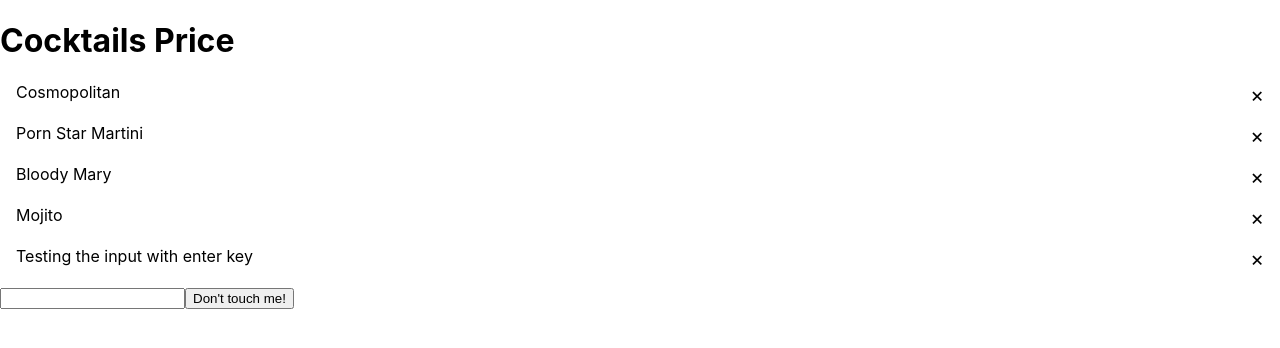
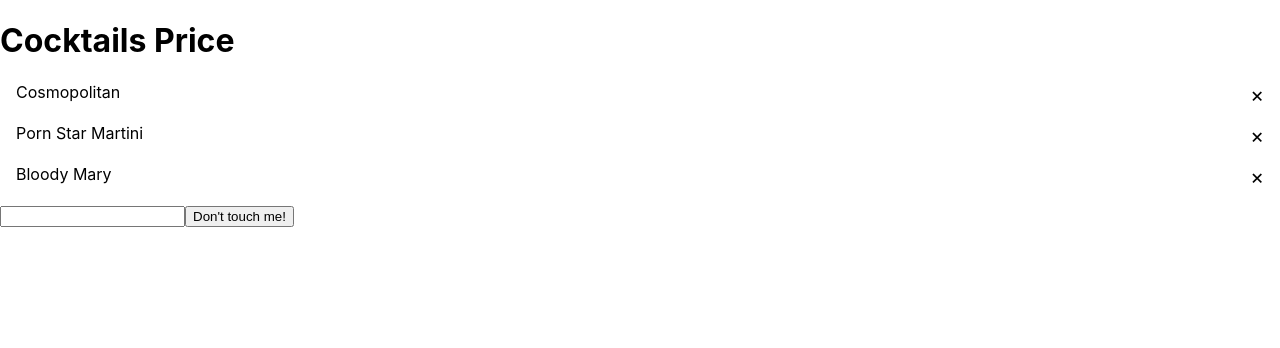
Before and after one commit to flaviusbohaciuc/cocktail-price, a React (Create React App) app: page / in a window 1280 px wide. Shown: the top 348 px of the page. Built offline with nearby package versions, Linux system fonts and the light colour scheme; data requests are answered from the project's data file.

Commit message:
update cocktail component to be able to delete from database

```diff
--- a/src/component/cocktail/cocktail.jsx
+++ b/src/component/cocktail/cocktail.jsx
@@ -2,7 +2,7 @@ import React, { Component } from 'react';
 import AddCocktail from './add-cocktail';
 import { BASE_URL } from './constant';
 import axios from 'axios';
-import './cocktail.css'
+import './cocktail.css';
 
 class Cocktail extends Component {
 	state = {
@@ -18,7 +18,7 @@ class Cocktail extends Component {
 		this.getCocktail();
 	}
 
-	addCockTailToState = (something) => {
+	addCocktailToState = (something) => {
 		console.log(`Just added ${something}`);
 		this.setState({
 			cocktail: [
@@ -41,11 +41,26 @@ class Cocktail extends Component {
 		));
 	};
 
+	async deleteCocktail(id) {
+		console.log(`cocktail with id "${id}" has been deleted`);
+		await axios
+			.delete(`${BASE_URL}cocktail/${id}`, {
+				'Content-Type': 'application/json',
+				method: 'DELETE'
+			})
+			.then((result) => {
+				// remove the cocktail from state
+				this.setState({
+					cocktail: this.state.cocktail.filter((cocktail) => cocktail.id !== id)
+				});
+			});
+	}
+
 	render() {
 		return (
 			<div>
 				<div>{this.renderCocktail()}</div>
-				<AddCocktail fbi={this.addCockTailToState} />
+				<AddCocktail fbi={this.addCocktailToState} />
 			</div>
 		);
 	}
--- a/src/data/data.json
+++ b/src/data/data.json
@@ -11,14 +11,6 @@
     {
       "id": 3,
       "name": "Bloody Mary"
-    },
-    {
-      "id": 4,
-      "name": "Mojito"
-    },
-    {
-      "name": "Testing the input with enter key",
-      "id": 5
     }
   ]
 }
```
